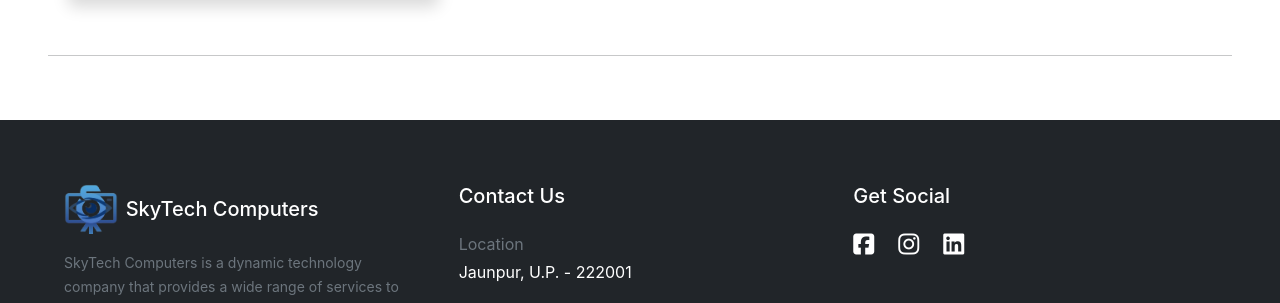
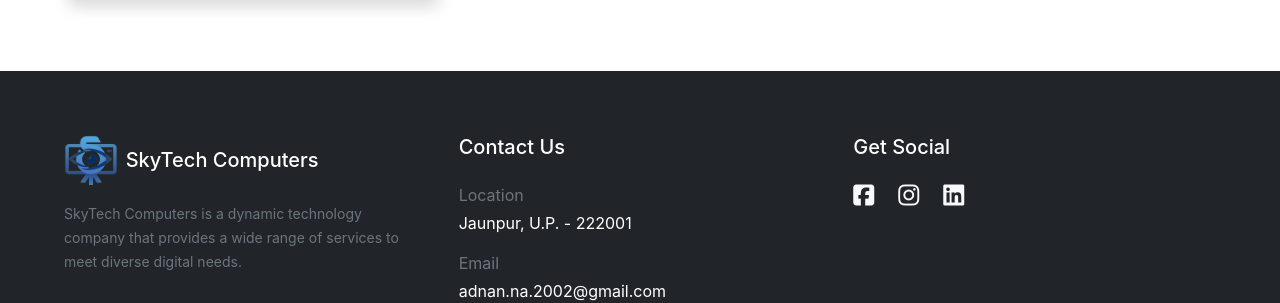
Before and after one commit to Adnan-Dev-02/SkyTech-Computers, a React (Create React App) app: page /home in a window 1280 px wide. Shown: the part 2469-2772 px from the top of the page. Built offline with nearby package versions, Linux system fonts and the light colour scheme.

Commit message:
Updated Home.js

```diff
--- a/src/App.js
+++ b/src/App.js
@@ -1,5 +1,4 @@
 
-import './App.css';
 
 function App() {
   return (
--- a/src/pages/About.js
+++ b/src/pages/About.js
@@ -20,8 +20,6 @@
           <li>Quality: Mediocrity has no place here. We obsess over quality, ensuring that every line of code and every camera angle meets our high standards.</li>
         </ul>
 
-
-
         <p className='fs-3'>Why SkyTech?</p>
         <ul className='ms-3'>
           <li>Fresh Perspectives: As students, we bring fresh perspectives and a hunger for knowledge. We’re not afraid to challenge conventions.</li>
@@ -29,7 +27,6 @@
           <li>Customer-Centric: Your success is our success. We listen, adapt, and evolve based on your feedback.
             Reach for the Sky with Us</li>
         </ul>
-
 
         <p>Join us on this exhilarating journey. Whether you need a website that wows, a secure surveillance system, or simply a tech-savvy partner, SkyTech Technology is here to elevate your experience.</p>
 
--- a/src/pages/Contact.js
+++ b/src/pages/Contact.js
@@ -47,17 +47,23 @@
 
           <h2 className='mt-5 mb-4'>Lets get social</h2>
           <div className='mb-5'>
-          <i class="me-4 fs-4 fa-brands fa-square-facebook text-primary"></i>
-          <i class="me-4 fs-4 fa-brands fa-instagram text-danger"></i>
-          <i class="me-4 fs-4 fa-brands fa-linkedin text-primary"></i>
+            <a href='https://www.facebook.com/profile.php?id=61558528687781&mibextid=kFxxJD'>
+              <i class="me-4 fs-4 fa-brands fa-square-facebook text-primary"></i>
+            </a>
+            <a href='https://www.instagram.com/skytech__computers/'>
+              <i class="me-4 fs-4 fa-brands fa-instagram text-danger"></i>
+            </a>
+            <a href='https://www.linkedin.com/company/102875725/admin/dashboard/'>
+              <i class="me-4 fs-4 fa-brands fa-linkedin text-primary"></i>
+            </a>
           </div>
         </div>
         <div className="col-sm-6 p-0">
           <form action="" className='p-2 p-lg-5 shadow card' onSubmit={handleSubmit}>
             <h3 className='mb-3 p-2'>Send Message</h3>
-            <input required type="text" onChange={(e)=>{setName(e.target.value)}} name="" value={name} id="" placeholder='Name' className='p-2 rounded m-2 border border-2' />
-            <input required type="email" onChange={(e)=>{setEmail(e.target.value)}} name="" id="" value={email} placeholder='Email' className='p-2 rounded m-2 border border-2' />
-            <textarea required name="message" onChange={(e)=>{setMessage(e.target.value)}} id="" cols="30" value={message} rows="10" className='p-2 rounded m-2 border border-2' placeholder='Message'></textarea>
+            <input required type="text" onChange={(e) => { setName(e.target.value) }} name="" value={name} id="" placeholder='Name' className='p-2 rounded m-2 border border-2' />
+            <input required type="email" onChange={(e) => { setEmail(e.target.value) }} name="" id="" value={email} placeholder='Email' className='p-2 rounded m-2 border border-2' />
+            <textarea required name="message" onChange={(e) => { setMessage(e.target.value) }} id="" cols="30" value={message} rows="10" className='p-2 rounded m-2 border border-2' placeholder='Message'></textarea>
             <button className='btn btn-primary m-2'>Send</button>
           </form>
         </div>
--- a/src/pages/Footer.jsx
+++ b/src/pages/Footer.jsx
@@ -24,9 +24,16 @@
             </div>
             <div className="col-sm-4 p-3">
                 <h5 className='mb-4'>Get Social</h5>
-                <i class="me-4 fs-4 fa-brands fa-square-facebook"></i>
-                <i class="me-4 fs-4 fa-brands fa-instagram"></i>
-                <i class="me-4 fs-4 fa-brands fa-linkedin"></i>
+
+                <a href='https://www.facebook.com/profile.php?id=61558528687781&mibextid=kFxxJD'>
+                    <i class="me-4 fs-4 fa-brands fa-square-facebook text-light"></i>
+                </a>
+                <a href='https://www.instagram.com/skytech__computers/'>
+                    <i class="me-4 fs-4 fa-brands fa-instagram text-light"></i>
+                </a>
+                <a href='https://www.linkedin.com/company/102875725/admin/dashboard/'>
+                    <i class="me-4 fs-4 fa-brands fa-linkedin text-light"></i>
+                </a>
             </div>
         </footer>
     )
--- a/src/pages/Home.js
+++ b/src/pages/Home.js
@@ -133,12 +133,11 @@
                 <h5 class="card-title">Pizza Restaurant</h5>
                 <p class="card-text">A demo website made for a pizza restaurant</p>
                 <p class="card-text">Technologies used - HTML | CSS | JavaScript | Bootstrap | Node JS</p>
-                <a href="https://shivaholidays.vercel.app/" class="btn btn-outline-primary">Live Demo</a>
+                <a href="https://shubham3185.github.io/pizza/" class="btn btn-outline-primary">Live Demo</a>
               </div>
             </div>
           </div>
         </div>
-        <hr className='mt-5' />
       </div>
       <Footer />
     </div>
```
